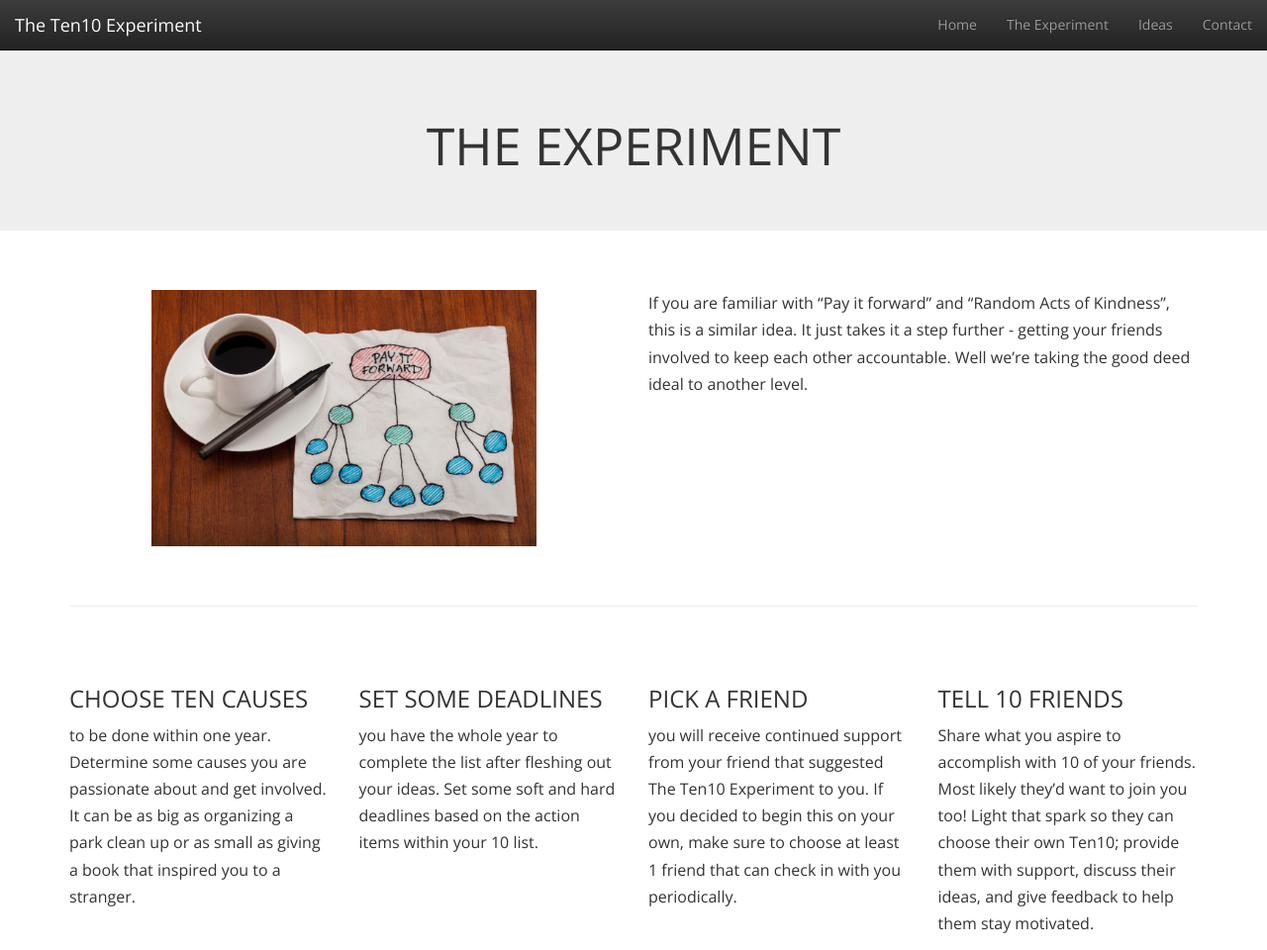
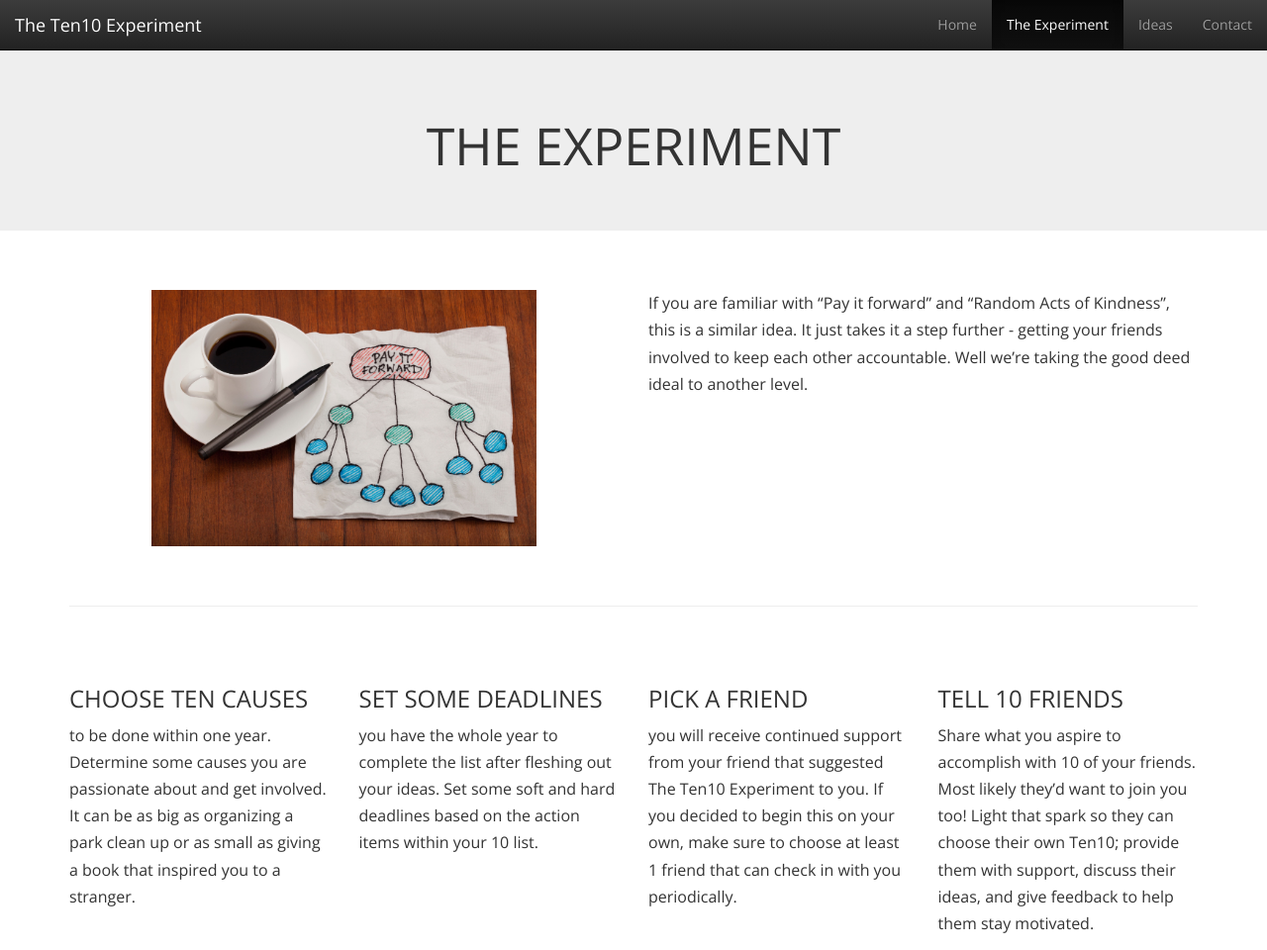
Before and after one commit to JRigelo/Ten10, a plain HTML site: page theexperiment.html in a window 1280 px wide. Shown: the top 960 px of the page at 99% size. Drawn offline with nearby package versions, Linux system fonts and the light colour scheme.

Commit message:
active menu

```diff
--- a/theexperiment.html
+++ b/theexperiment.html
@@ -32,7 +32,7 @@
         <div class="collapse navbar-collapse" id="myNavbar">
         <ul class="nav navbar-nav navbar-right">
             <li><a href="home.html">Home</a></li>
-            <li><a href="theexperiment.html">The Experiment</a></li>
+            <li class="active"><a href="theexperiment.html">The Experiment</a></li>
             <li><a href="ideas.html">Ideas</a></li>
             <li><a href="contact.html">Contact</a></li>
         </ul>
```
